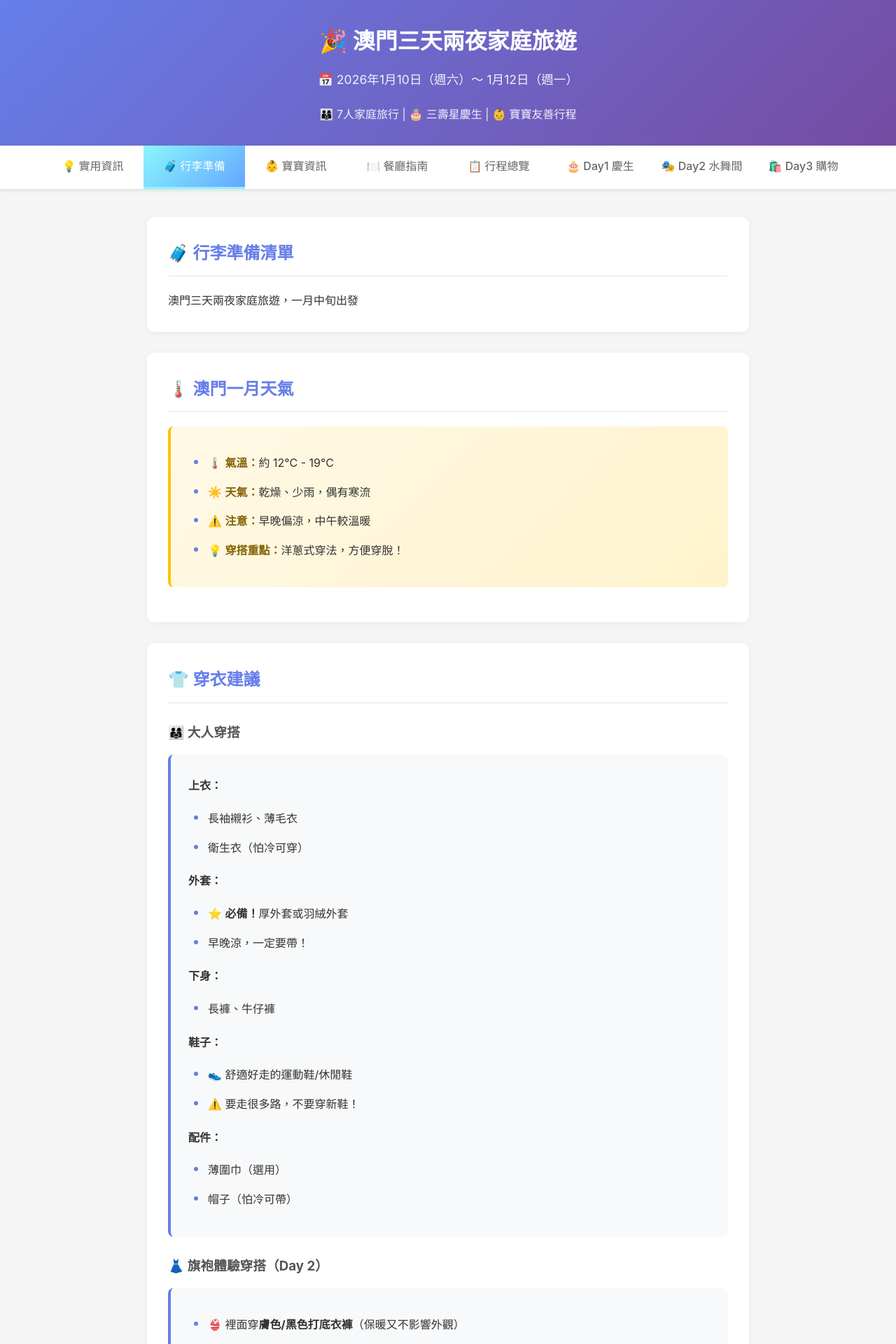
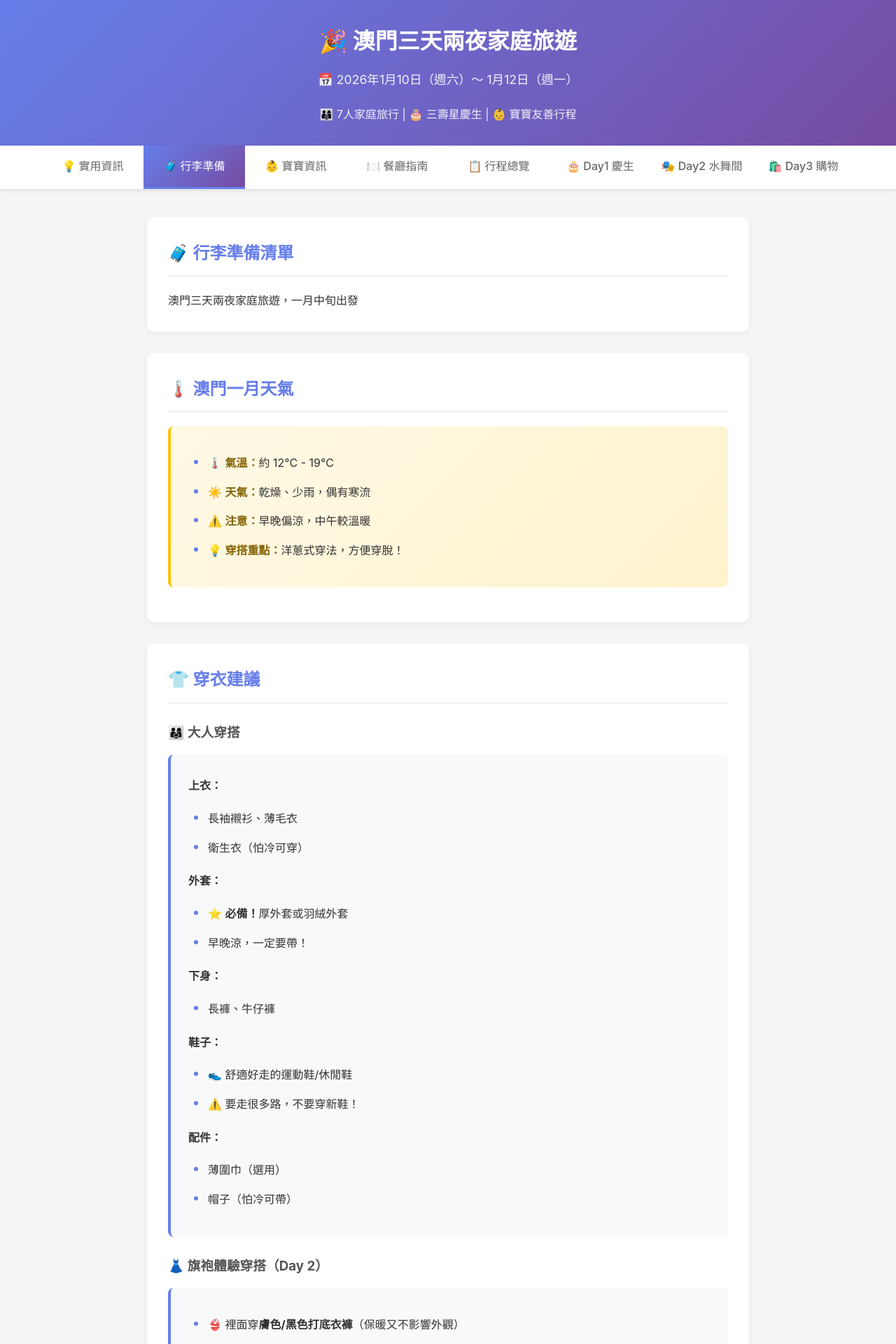
Before and after one commit to 10wang-creat/macau-trip-2026, a Jekyll site: the page built from packing.md, in a window 1280 px wide. Shown: the top 1920 px of the page at 70% size. Built offline with Jekyll 4.4.1, drawn with Linux system fonts in a browser that asks for light colours.

Commit message:
Fix packing tab active color - use darker gradient for white text visibility

```diff
--- a/assets/css/style.css
+++ b/assets/css/style.css
@@ -164,7 +164,7 @@ body {
 .tab-restaurants.active { background: linear-gradient(135deg, #fa709a 0%, #fee140 100%); border-color: #fa709a; }
 .tab-baby.active { background: linear-gradient(135deg, #30cfd0 0%, #330867 100%); border-color: #30cfd0; }
 .tab-practical.active { background: linear-gradient(135deg, #a8edea 0%, #fed6e3 100%); border-color: #a8edea; color: #333; }
-.tab-packing.active { background: linear-gradient(135deg, #89f7fe 0%, #66a6ff 100%); border-color: #89f7fe; }
+.tab-packing.active { background: linear-gradient(135deg, #667eea 0%, #764ba2 100%); border-color: #667eea; }
 
 /* 主要內容 */
 main {
```
